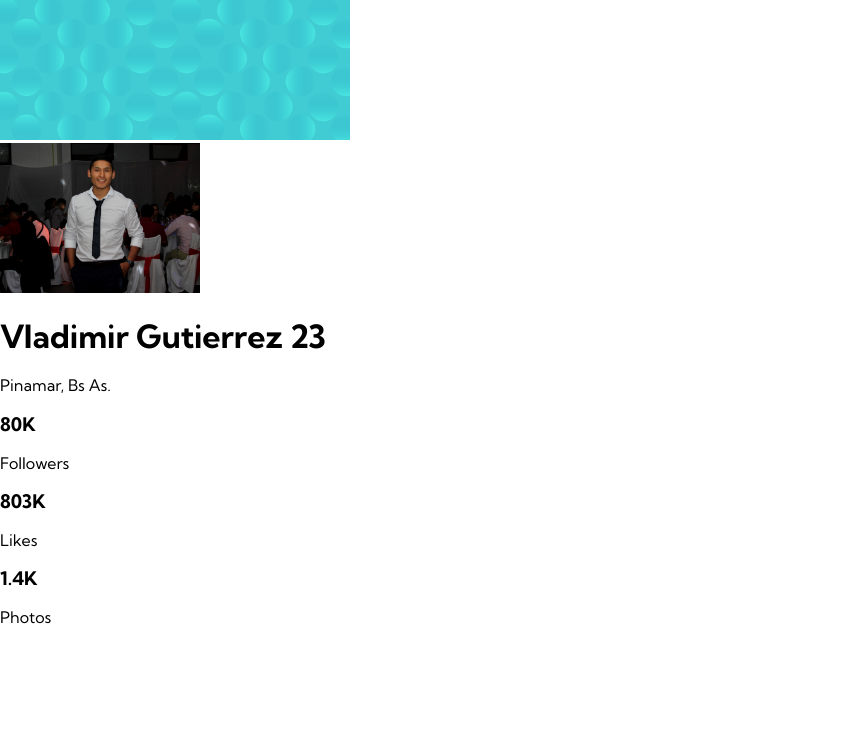
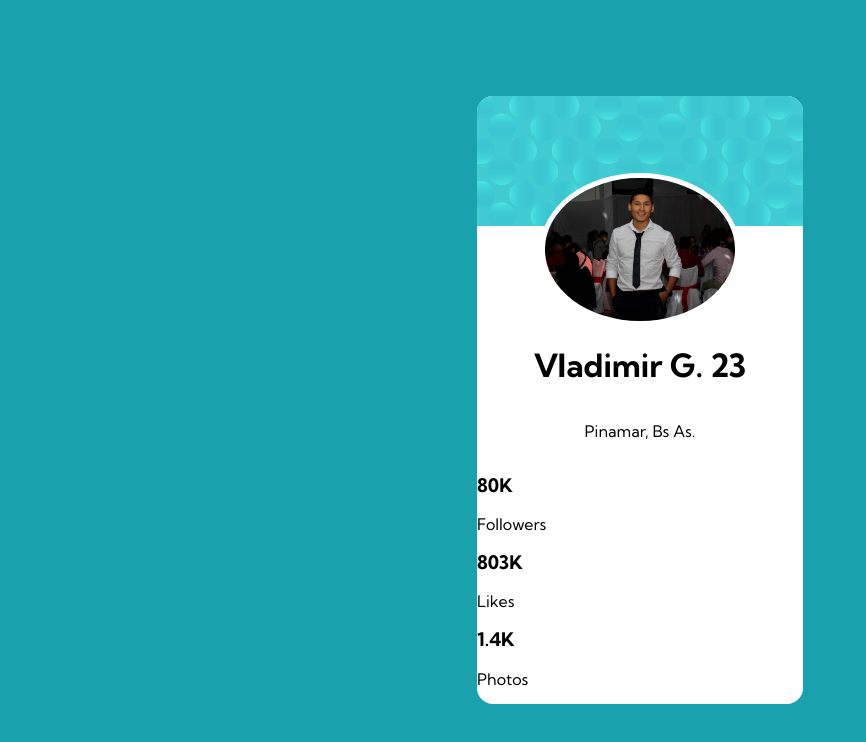
Before and after one commit to Vladimir4063/challenge_front, a plain HTML site: page index.html in a window 1280 px wide. Shown: the whole page, without its empty margins (0-866 px from the left). Drawn offline with Linux system fonts and the light colour scheme.

Commit message:
secund commit

```diff
--- a/css/estilo.scss
+++ b/css/estilo.scss
@@ -5,7 +5,45 @@
     --dark-gray: hsl(0, 0%, 59%);
 }
 
+html {
+  box-sizing: border-box;
+}
+*, *:before, *:after {
+  box-sizing: inherit;
+}
+
 body{
     font-family: 'Kumbh Sans', sans-serif;
-    background-color: --dark-cyan;
+    background-color: var(--dark-cyan);
 }
+
+.flex {
+    display: flex;
+    justify-content: center;
+    align-items: center;
+    height: 100vh; //VH: View Height : Toma el tamaño real del dispositivo. Se hace responsivo.//
+}
+
+.card {
+    background-color: white;
+    width: 326px;
+    border-radius: 16px;
+    overflow: hidden;
+
+    &-header {
+        width: 100%;
+        display: block;
+    }
+
+    &-body {
+        display: flex;
+        flex-direction: column;
+        align-items: center;
+
+        &-img {
+            border: 5px solid white;
+            border-radius: 50%;
+            margin-top: calc(-48px - 5px);
+        }
+    }
+}
--- a/index.html
+++ b/index.html
@@ -20,7 +20,7 @@
             <div class="card-body">
                 <img width="200" src="img/image-vladi.JPG" alt="image-vladi" class="card-body-img">
                 <h1 class="card-body-title">
-                    Vladimir Gutierrez
+                    Vladimir G.
                     <span>23</span>
                 </h1>
                 <p class="card-body-text">
```
Also changed, not shown: css/estilo.css, 1 other file.
